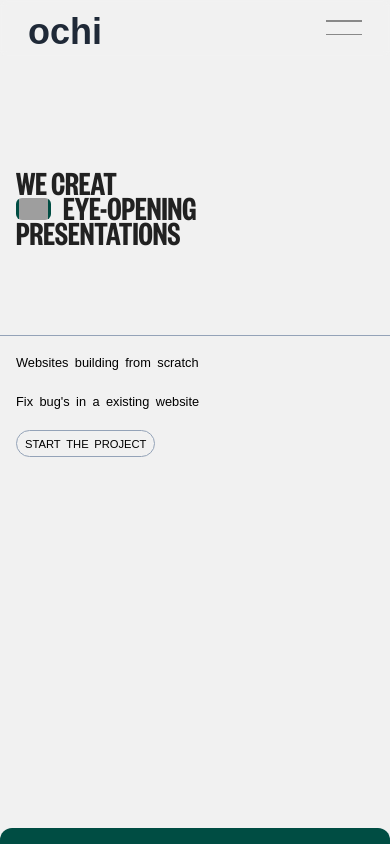
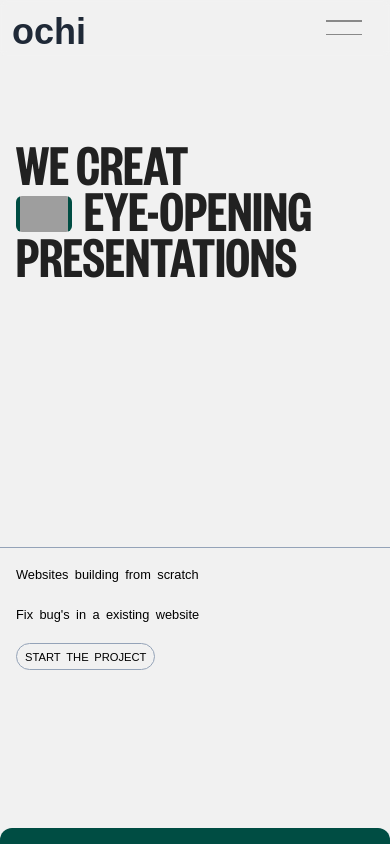
Before and after one commit to rdmondal100/Ochi-design-cloned, a React (Vite) app: page / in a window 390 px wide. Shown: the top 844 px of the page. Built offline with nearby package versions, Linux system fonts and the light colour scheme; grey boxes are pictures that could not be loaded.

Commit message:
set the locomotive sroll only on heigher screen and fix some small issues

```diff
--- a/package.json
+++ b/package.json
@@ -4,7 +4,7 @@
   "version": "0.0.0",
   "type": "module",
   "scripts": {
-    "dev": "vite",
+    "dev": "vite --host 192.168.0.107",
     "build": "vite build",
     "lint": "eslint . --ext js,jsx --report-unused-disable-directives --max-warnings 0",
     "preview": "vite preview"
--- a/src/App.jsx
+++ b/src/App.jsx
@@ -1,26 +1,56 @@
+import { useEffect } from "react";
 import About from "./components/About";
 import Eyes from "./components/Eyes";
 import Featured from "./components/Featured";
 import Footer from "./components/Footer";
 import Landing from "./components/Landing";
 import Marquee from "./components/Marquee";
-import MobileNavBar from "./components/MobileNavBar";
 import NavBar from "./components/NavBar";
 import StartProject from "./components/StartProject";
 import LocomotiveScroll from 'locomotive-scroll';
 
 const App = () => {
 
-	const locomotiveScroll = new LocomotiveScroll();
+	useEffect(() => {
+		let locoScroll;
 
+		const handleResize = () => {
+				const screenWidth = window.innerWidth;
+
+				if (screenWidth <= 768) {
+						if (locoScroll) {
+								locoScroll.destroy();
+								locoScroll = null;
+						}
+				} else {
+						if (!locoScroll) {
+								locoScroll = new LocomotiveScroll({
+										el: document.querySelector('[data-scroll-container]'),
+										smooth: true,
+								});
+						}
+				}
+		};
+
+		handleResize();
+
+		window.addEventListener('resize', handleResize);
+
+		return () => {
+				window.removeEventListener('resize', handleResize);
+				if (locoScroll) {
+						locoScroll.destroy();
+				}
+		};
+}, []);
 
 
 
 	return (
-		<main className="">
+		<main className="" data-scroll-container>
 
 			<NavBar />
-			<section data-scroll data-scroll-speed="-0.8" className=" relative">
+			<section data-scroll data-scroll-speed="-0.6" className=" relative">
 				<Landing />
 			</section>
 			<section data-scroll data-scroll-speed="-0.3" className=" relative z-[2]">
--- a/src/components/About.jsx
+++ b/src/components/About.jsx
@@ -9,7 +9,7 @@ import { useRef } from "react";
 
 const About = () => {
 	return (
-		<div className=' section_container w-full bg-[#CDEA68]  rounded-t-xl  text-black  box-border  py-12 px-3  xl:translate-y-[10%]'>
+		<div className=' section_container w-full bg-[#CDEA68]  rounded-t-xl  text-black  box-border  py-12 px-3 md:translate-y-[-4%]  xl:translate-y-[10%] lg:translate-y-[15%] -mt-2 md:mt-0'>
 			<h1 className=' font-small-font text-[4.5vw] p-[2vw] leading-[5vw] text-left relative'>
 				Ochi is a strategic partner for fast-grow­ing tech businesses
 				that need to raise funds, sell prod­ucts, ex­plain com­plex
--- a/src/components/Landing.jsx
+++ b/src/components/Landing.jsx
@@ -5,9 +5,9 @@ import { creator } from "../assets";
 const Landing = () => {
 	return (
 		<>
-			<div className=' section_container relative  bg-[#F1F1F1] h-[99vh] sm:h-[80vh] lg:h-screen lg:mb-2 '>
-				<div className=' w-full pt-1 h-[90vh] lg:h-screen  box-border '>
-					<div className='textstructure mt-40 md:mt-20 md:px-14 sm:px-6 px-4'>
+			<div className=' section_container relative  bg-[#F1F1F1] h-[99vh] md:h-[80vh]  lg:h-screen lg:mb-2 '>
+				<div className=' w-full pt-1 h-[90vh] lg:h-screen  box-border flex flex-col justify-around  '>
+					<div className='textstructure  mt-10  sm:px-6 px-4'>
 						{["we creat", "eye-opening", "presentations"].map(
 							(item, index) => {
 								return (
@@ -16,21 +16,21 @@ const Landing = () => {
 											{index === 1 && (
 												<motion.div
 													initial={{ width: 0 }}
-													animate={{ width: "9vw" }}
+													animate={{ width: `` }}
 													transition={{
 														ease: [
 															0.76, 0, 0.24, 1,
 														],
 														duration: 1,
 													}}
-													className=' mt-[1vw] w-[9vw] rounded-md h-[5.7vw]   -mb-[1.5vw] mr-3 uppercase text-clip text-[3vw] font-[900] bg-contain bg-center bg-no-repeat bg-[#004D43]  '
+													className=' mt-[1vw] w-14 h-9 md:w-[9vw] rounded-md md:h-[5.7vw]   -mb-[1.5vw] mr-3 uppercase text-clip text-[3vw] font-[900] bg-contain bg-center bg-no-repeat bg-[#004D43]  '
 													style={{
 														backgroundImage: `url(${creator})`,
 													}}
 												></motion.div>
 											)}
 											<h1
-												className={`  uppercase  font-large-font leading-[.60] text-[#212121] text-[9vw] pt-[2vw] -mb-[1vw] `}
+												className={`  uppercase  font-large-font leading-[.7] md:leading-[.60] text-[#212121] text-6xl md:text-[9vw] pt-[2vw] -mb-[1vw]  `}
 											>
 												{item}
 											</h1>
@@ -41,7 +41,7 @@ const Landing = () => {
 						)}
 					</div>
 
-					<div className=' w-full border-t-[1.5px] border-slate-400 mt-24  '>
+					<div className=' md:mb-20 w-full border-t-[1.5px] border-slate-400 mt-24  '>
 						<div className=' font-moon-font text-[.8rem] gap-5 md:px-5 pt-4 w-full  flex justify-between flex-col md:flex-row px-4 sm:px-6'>
 							{[
 								"Websites building from scratch",
--- a/src/components/NavBar.jsx
+++ b/src/components/NavBar.jsx
@@ -104,7 +104,7 @@ const NavBar = () => {
 				ref={navigation}
 				className={`w-full px-6 py-2 grid-cols-12  items-center fixed z-[9999] transition-all duration-500 backdrop-blur-[3px]  grid  ${isOpen? "":"bg-[#F1F1F1]/10"}`}
 			>
-				<div className={` col-span-6 logo flex font-moon-font bold-font px-1 text-4xl font-semibold  ${isOpen? " text-slate-200":" text-gray-800"} `}>
+				<div className={` col-span-6 logo flex font-moon-font bold-font px-1 text-4xl font-semibold  ${isOpen? " text-slate-200":" text-gray-800"} -ml-4 `}>
 					ochi
 				</div>
 				<div className='hidden md:flex col-span-6  links pr-1'>
```
Also changed, not shown: src/index.css (line endings or trailing spaces).
